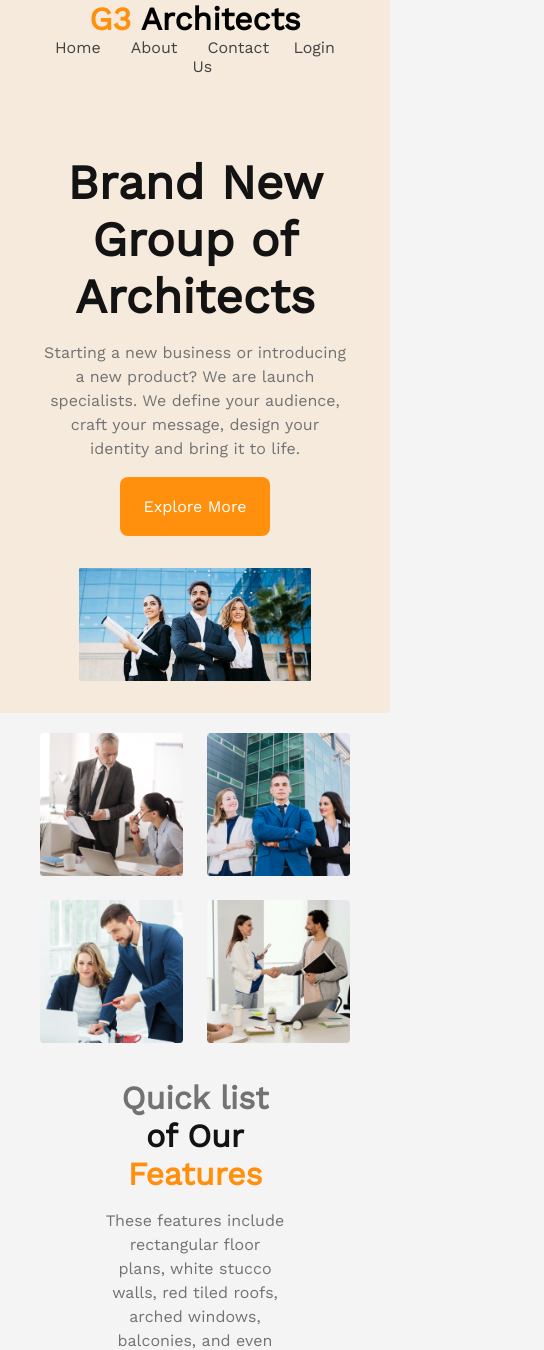
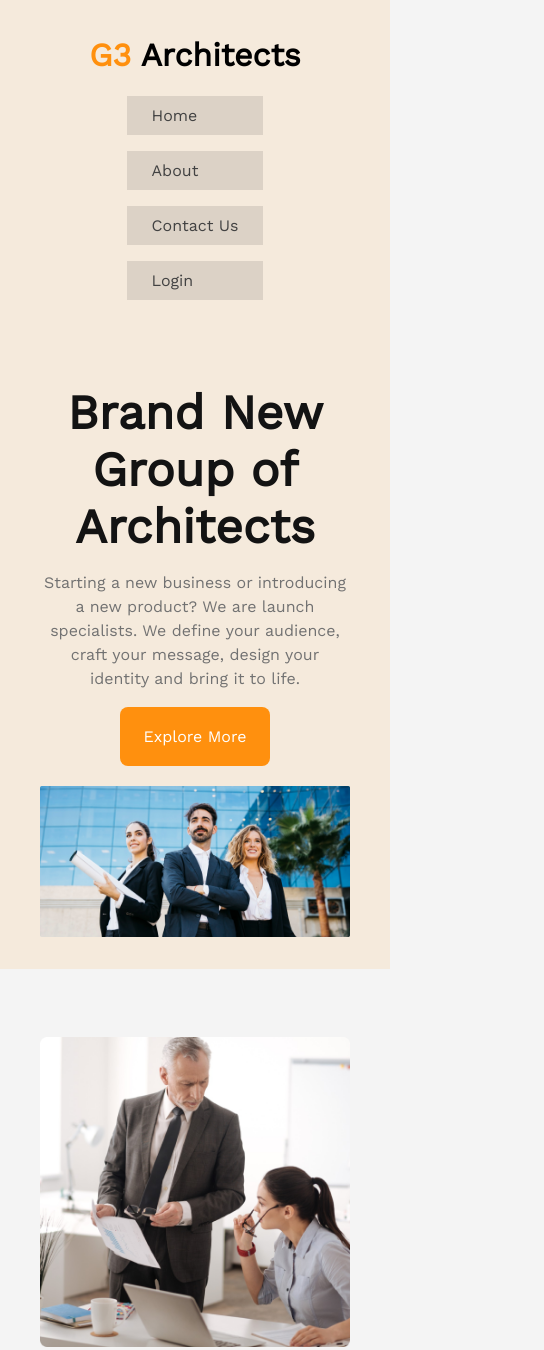
Before and after one commit to ForhadRoben/build-responsive-g3-architects-using-HTML-CSS, a plain HTML site: page index.html in a window 390 px wide. Shown: the top 1350 px of the page, 544 px wide, since content can reach past the window. Drawn offline with nearby package versions, Linux system fonts and the light colour scheme.

Commit message:
mobile responsive

```diff
--- a/css/style.css
+++ b/css/style.css
@@ -38,7 +38,8 @@ p {
 .container {
     max-width: 1100px;
     margin: 0 auto;
-    padding: 0 40px;
+    padding-left: 40px;
+    padding-right: 40px;
 }
 
 .flex {
@@ -309,10 +310,10 @@ p {
 }
 
 /* form fill up  part */
-/* .form-fill-up {
+.form-fill-up {
     height: auto;
 
-} */
+}
 
 .form-fill-up h1 {
     font-size: 2.5rem;
@@ -358,7 +359,7 @@ p {
     background: #FFF4E7;
     text-align: center;
     border-radius: 5px;
-    margin-top: 1.5rem;
+    margin-top: 3rem;
     padding: 1.5rem 3rem;
 
 }
@@ -418,10 +419,11 @@ p {
     }
 
     .banner-text,
+    .banner-img,
     .features-list-img,
     .features-list-text,
     .features-variation-description,
-    .features-variation-card,
+
     .features-variation-img,
     .sponsors-text {
         width: 100%;
@@ -443,7 +445,8 @@ p {
     }
 
     .features-variation-card {
-        gap: 1rem;
+        margin: .5rem 4rem;
+        /* gap: 1rem; */
     }
 
     .features-variation-description>p {
@@ -457,6 +460,12 @@ p {
         left: 50%;
         top: 0;
         transform: translate(-50%);
+    }
+
+    .features-variation-img .btn:hover,
+    .form-text .btn:hover {
+        transform: translate(-50%);
+        margin: -2px;
     }
 
     .facts-card {
@@ -477,3 +486,27 @@ p {
     }
 
 }
+
+@media only screen and (max-width: 576px) {
+    .navbar {
+        height: 300px;
+        padding-top: 2.25rem;
+    }
+
+    .navbar ul {
+        /* height: 400px; */
+        flex-direction: column;
+        gap: 1rem;
+    }
+
+    .navbar ul li {
+        padding: 10px;
+        background-color: rgba(0, 0, 0, 0.1);
+    }
+
+    .features-list-img,
+    .facts-card {
+        grid-template-columns: repeat(1, 1fr);
+    }
+
+}
```
